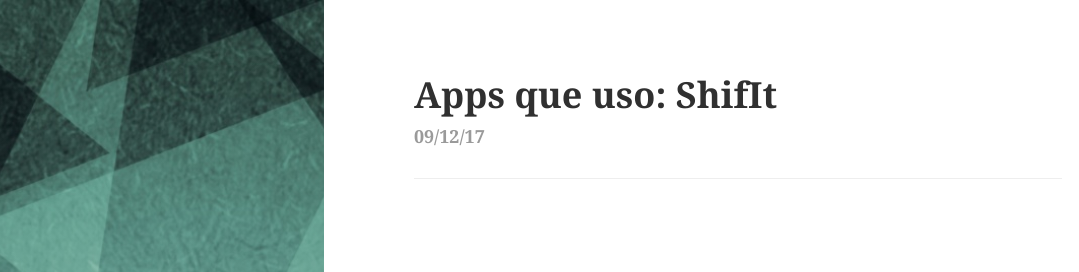
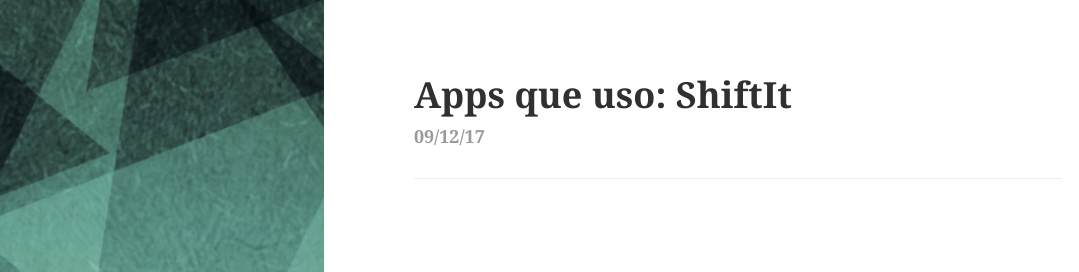
Before and after one commit to AquiGorka/aquigorka.github.io, a Jekyll site: the page built from _posts/2017-09-12-apps-que-uso-shiftit.md, in a window 1280 px wide and 900 px high. Shown: the top 272 px of the window, without its empty margins (0-1079 px from the left). Built offline with Jekyll 4.4.1, drawn with Linux system fonts in a browser that asks for light colours.

Commit message:
20170912: fix content typos

```diff
--- a/_posts/2017-09-12-apps-que-uso-shiftit.md
+++ b/_posts/2017-09-12-apps-que-uso-shiftit.md
@@ -1,6 +1,6 @@
 ---
 id: 20170912
-title: "Apps que uso: ShifIt"
+title: "Apps que uso: ShiftIt"
 date: 2017-09-12T11:27:07+00:00
 author: Gorka
 layout: post
@@ -8,7 +8,7 @@
 categories:
   - Ideas
 ---
-<img style="margin: auto;" src="/public/img/2017/09/shiftit.png" alt="Shiftit" />
+<img style="margin: auto;" src="/public/img/2017/09/shiftit.png" alt="ShiftIt" />
 
 Dado que ultimamente he estado hablando mucho de herramientas/apps/programas más técnicos, esta vez decidí empezar a describir las apps (que vale la pena hacerlo) que ayudan con mi productividad todos los días.
 
```
